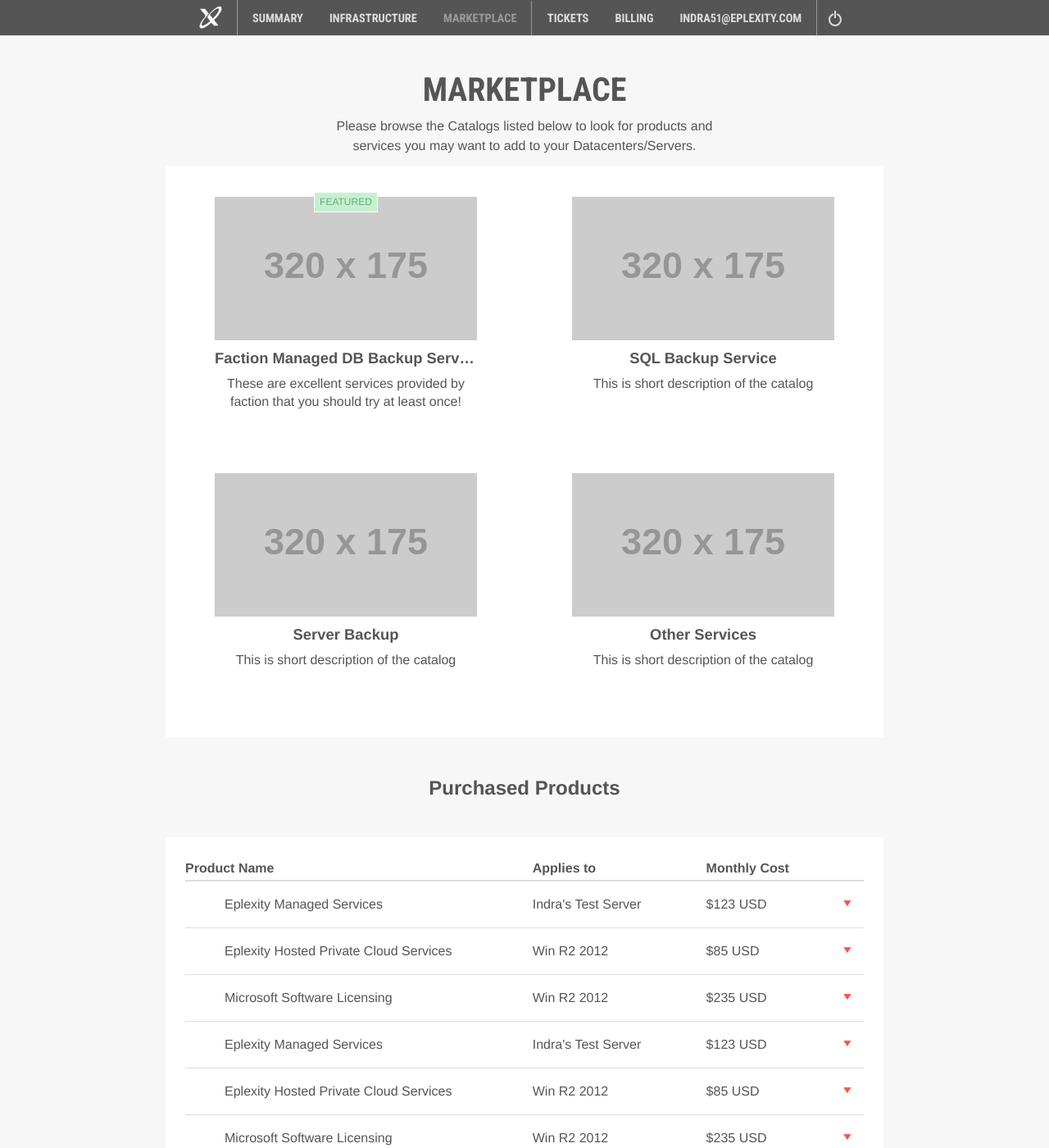
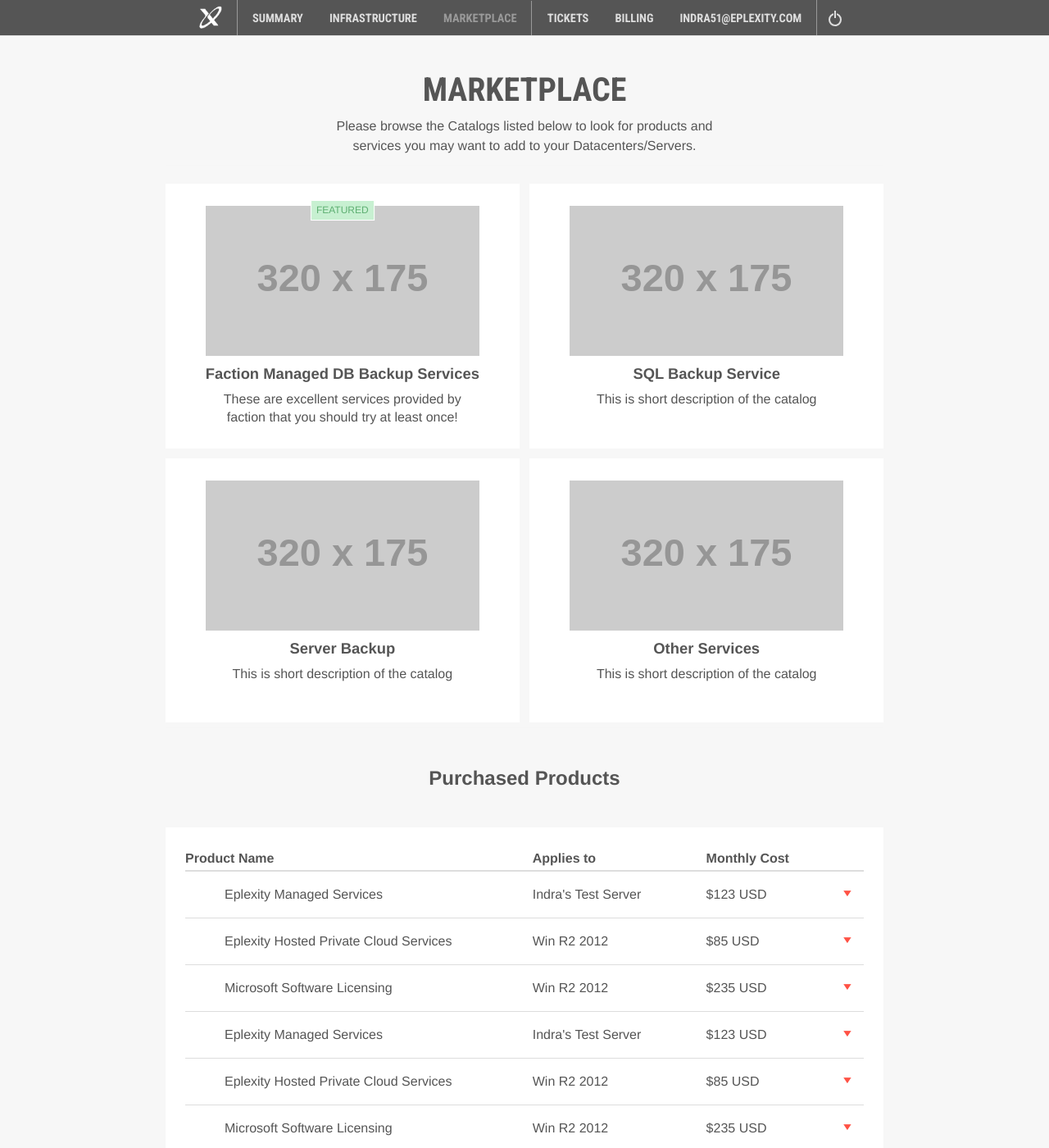
Before and after one commit to fairheadcreative/eplexity, a Jekyll site: the page built from marketplace.html, in a window 1280 px wide and 1400 px high. Shown: the whole window at 82% size. Built offline with Jekyll 4.4.1, drawn with Linux system fonts in a browser that asks for light colours.

Commit message:
Add Marketplace overview style update

```diff
--- a/_sass/layout/_marketplace.scss
+++ b/_sass/layout/_marketplace.scss
@@ -170,14 +170,11 @@
 .content-box-link {
   @extend .box-link;
   background: $white;
-  //border: $base-border;
   padding: 1.65em 3em;
   color: $dark-gray;
   text-decoration: none;
   text-align: center;
   margin-bottom: $base-spacing;
-
-  &:hover { color: $action-color; }
 
   &.featured {
 
--- a/css/main.scss
+++ b/css/main.scss
@@ -232,3 +232,62 @@
     font-size: 16px !important;
   }
 }
+
+
+
+// Extra Marketplace bits for refactor
+
+.catalog-grid {
+  @include row;
+  padding-top: 1em;
+  background: #f7f7f7;
+
+  @include media(max-width $medium-screen - 1) {
+    padding-left: 0.4em;
+    padding-right: 0.4em;
+  }
+
+  @include media($medium-screen) {
+    margin-left: -0.4em;
+    margin-right: -0.4em;
+  }
+}
+
+.plate-collapse {
+  padding: 0;
+}
+
+.catalog-grid a {
+  margin-bottom: 0;
+  border: 6px solid #f7f7f7;
+  @include transition(0s all);
+
+  @include media(max-width em(560)) {
+    max-width: em(480);
+    margin: 0 auto;
+  }
+
+  @include media(em(560)) {
+    width: 50%;
+    float: left;
+  }
+
+  &:hover {
+    color: #555;
+  }
+}
+
+.content-box-link {
+  padding: 0;
+}
+
+.content-box-link .content-box-link-inner {
+  border: 1px solid transparent;
+  padding: 1.65em 3em;
+  @include transition(0.2s all);
+}
+
+.content-box-link:hover .content-box-link-inner {
+  background: #E2F8F6;
+  border: 1px solid #B3DFDE;
+}
--- a/marketplace.html
+++ b/marketplace.html
@@ -6,39 +6,37 @@
 class: section marketplace
 ---
 
-<section class="plate">
-  <div class="grid">
-
-    <div class="span-6">
+<section class="plate plate-collapse">
+  <div class="grid catalog-grid">
     <a href="marketplace-section.html" class="content-box-link featured">
+      <div class="content-box-link-inner">
         <img src="http://placehold.it/320x175">
         <h2>Faction Managed DB Backup Services</h2>
         <p class="equalize">These are excellent services provided by faction that you should try at least once!</p>
+      </div>
     </a>
-    </div>
-    <div class="span-6">
     <a href="marketplace-section.html" class="content-box-link">
+      <div class="content-box-link-inner">
         <img src="http://placehold.it/320x175">
         <h2>SQL Backup Service</h2>
         <p class="equalize">This is short description of the catalog</p>
+      </div>
     </a>
-    </div>
-    <div class="span-6">
     <a href="marketplace-section.html" class="content-box-link">
+      <div class="content-box-link-inner">
         <img src="http://placehold.it/320x175">
         <h2>Server Backup</h2>
         <p class="equalize">This is short description of the catalog</p>
+      </div>
     </a>
-    </div>
-    <div class="span-6">
     <a href="marketplace-section.html" class="content-box-link">
+      <div class="content-box-link-inner">
         <img src="http://placehold.it/320x175">
         <h2>Other Services</h2>
         <p class="equalize">This is short description of the catalog</p>
+      </div>
     </a>
   </div>
-  </div>
-
 </section>
 
    <div class="action-handler">
```
Lines whose indentation alone changed are shown as unchanged.
